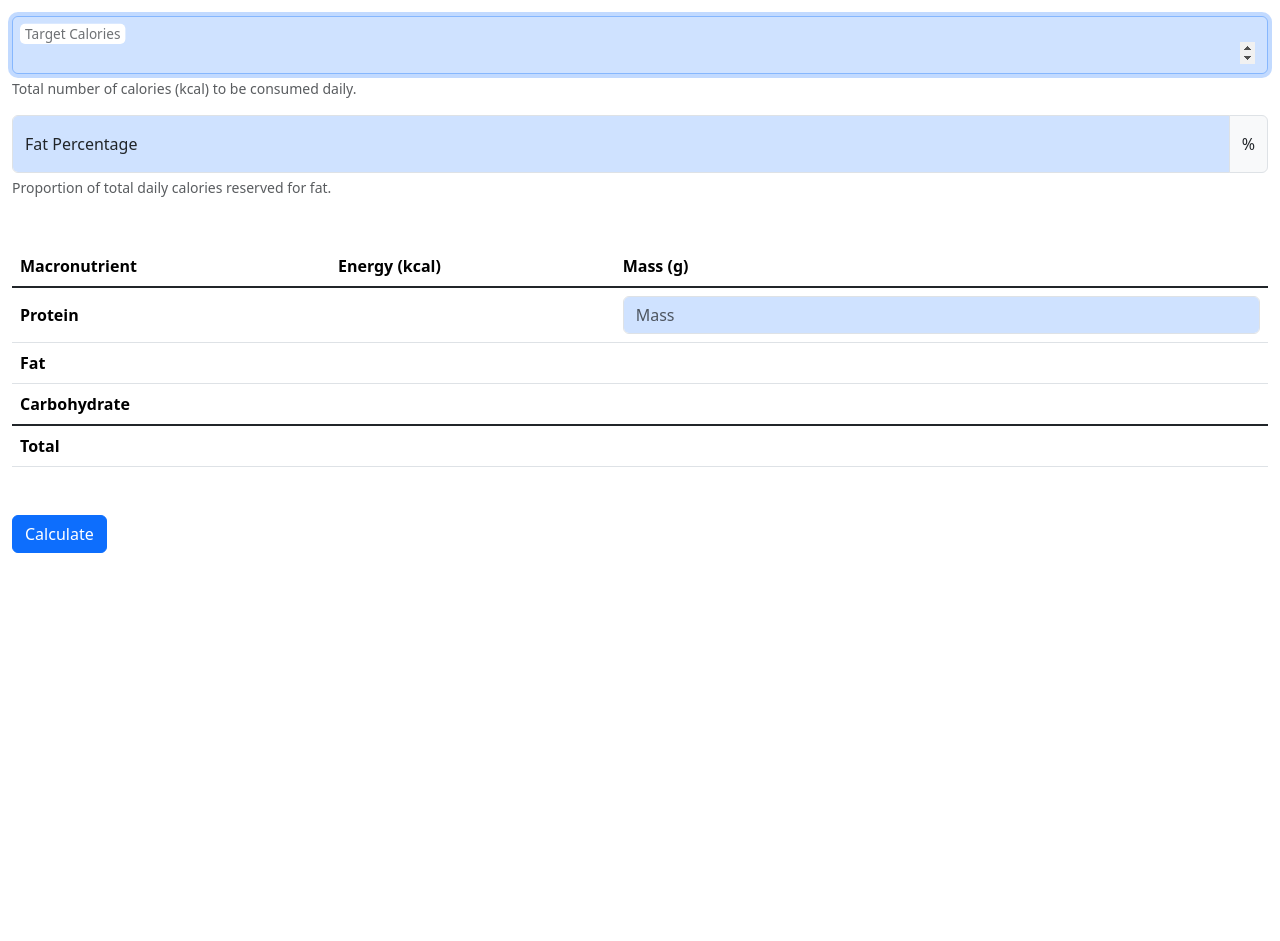
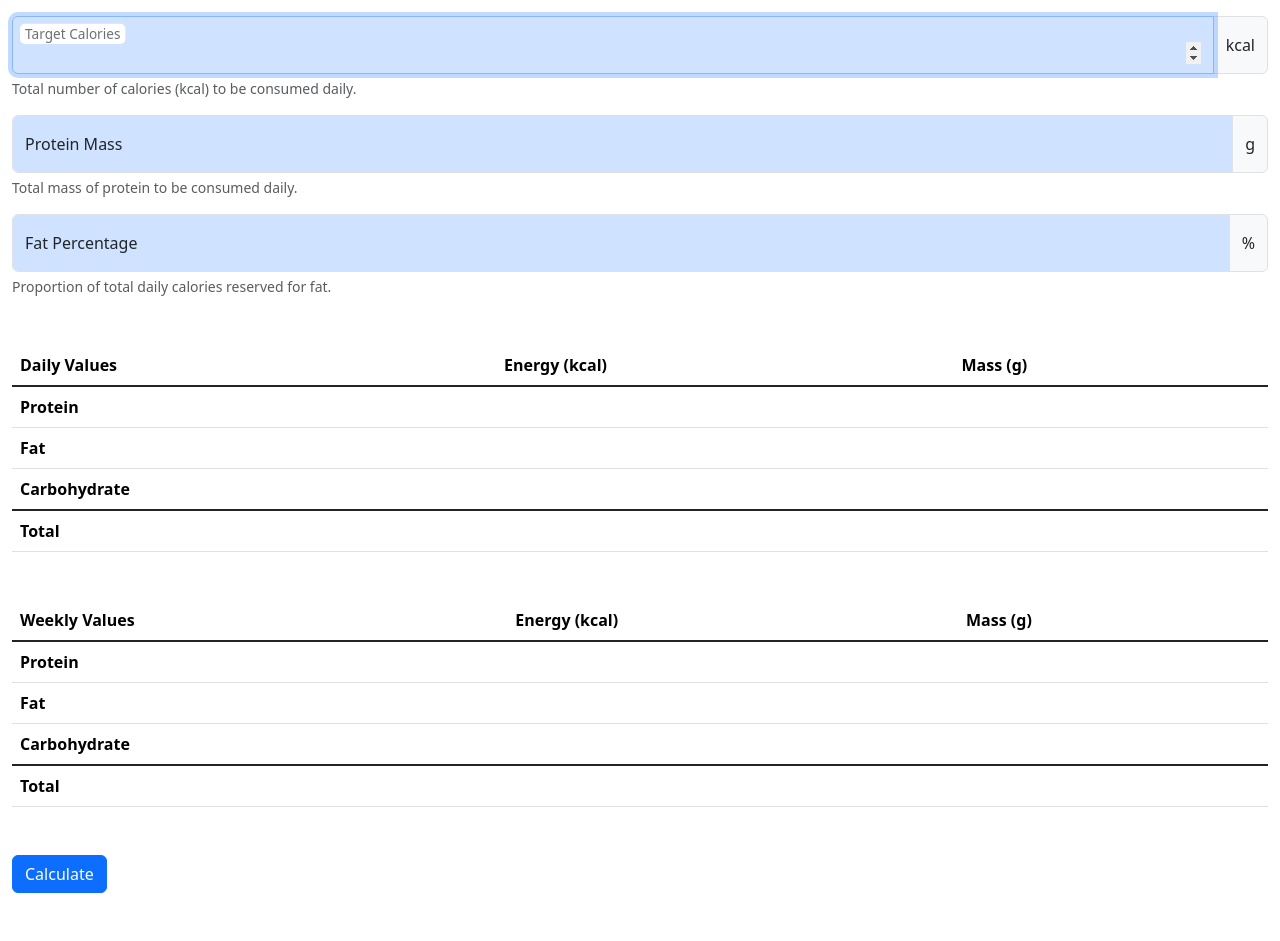
Before and after one commit to Devissam6/health-companion, a Flask app: page / in a window 1280 px wide. Before the commit the page ends 553 px from the top, so only its background shows below. Run offline with Flask 2, Linux system fonts and the light colour scheme; lists and menus that the app fills with data are empty.

Commit message:
add table for weekly values

```diff
--- a/app.py
+++ b/app.py
@@ -21,7 +21,6 @@ def index():
                 (key == "fatPercent" and ((value/100) * info["targetCal"] > info["targetCal"] - 4 * info["proteinMass"] or value > 100) and "proteinMass" not in errorMsg)):
                 errorMsg += ("({error}) ".format(error=key))
                 error = True
-
         if error:
             return render_template("index.html", errorMsg=errorMsg)
         # Calculate values to fill table
@@ -31,8 +30,6 @@ def index():
         info["carbEnergy"] = info["targetCal"] - info["proteinEnergy"] - info["fatEnergy"]
         info["carbMass"] = info["carbEnergy"] * (1/4)
         info["totalEnergy"] = info["targetCal"]
-        for key in info:
-            info[key] = round(info[key], 1)
         # Render index page with values in info
         return render_template("index.html", info=info)
     # Response to GET request
--- a/templates/index.html
+++ b/templates/index.html
@@ -27,11 +27,25 @@
             <form action="/" method="post">
                 <div class="mb-5 container-fluid" id="mealPlanConstraints">
                     <div class="mb-3">
-                        <div class="form-floating">
-                            <input class="form-control bg-primary-subtle" autocomplete="off" autofocus id="targetCal" name="targetCal" aria-describedby="targetCalHelp" placeholder="Target" type="number" min="0" {% if info %} value="{{ info.targetCal }}" {% endif %} required>
-                            <label for="targetCal" class="form-label">Target Calories</label>
+                        <div class="input-group">
+                            <div class="form-floating">
+                                <input class="form-control bg-primary-subtle" autocomplete="off" autofocus id="targetCal" name="targetCal" aria-describedby="targetCalHelp" placeholder="Target" type="number" min="0" {% if info %} value="{{ info.targetCal }}" {% endif %} required>
+                                <label for="targetCal" class="form-label">Target Calories</label>
+                            </div>
+                            <span class="input-group-text">kcal</span>
                         </div>
                         <div id="targetCalHelp" class="form-text">Total number of calories (kcal) to be consumed daily.</div>
+                    </div>
+
+                    <div class="mb-3">
+                        <div class="input-group">
+                            <div class="form-floating">
+                                <input class="form-control bg-primary-subtle" autocomplete="off" id="proteinMass" name="proteinMass" aria-describedby="proteinMassHelp" placeholder="Mass" type="number" min="0" {% if info %} value="{{ info.proteinMass }}" {% endif %} required>
+                                <label for="proteinMass" class="form-label">Protein Mass</label>
+                            </div>
+                            <span class="input-group-text">g</span>
+                        </div>
+                        <div id="proteinMassHelp" class="form-text">Total mass of protein to be consumed daily.</div>
                     </div>
 
                     <div class="mb-3">
@@ -46,11 +60,11 @@
                     </div>
                 </div>
 
-                <div class="mb-5 container-fluid" id="macroTable">
+                <div class="mb-5 container-fluid" id="macroTableDaily">
                     <table class="table table-hover align-middle">
                         <thead>
                             <tr>
-                                <th scope="col">Macronutrient</th>
+                                <th scope="col">Daily Values</th>
                                 <th scope="col">Energy (kcal)</th>
                                 <th scope="col">Mass (g)</th>
                             </tr>
@@ -59,25 +73,63 @@
                         <tbody class="table-group-divider">
                             <tr>
                                 <th scope="row">Protein</th>
-                                <td>{% if info %}{{ info.proteinEnergy }}{% endif %}</td>
-                                <td><input class="form-control bg-primary-subtle" autocomplete="off" id="proteinMass" name="proteinMass" placeholder="Mass" type="number" min="0" {% if info %} value="{{ info.proteinMass }}" {% endif %} required></td>
+                                <td>{% if info %}{{ "%.1f"|format(info.proteinEnergy) }}{% endif %}</td>
+                                <td>{% if info %}{{ "%.1f"|format(info.proteinMass) }}{% endif %}</td>
                             </tr>
                             <tr>
                                 <th scope="row">Fat</th>
-                                <td>{% if info %}{{ info.fatEnergy }}{% endif %}</td>
-                                <td>{% if info %}{{ info.fatMass }}{% endif %}</td>
+                                <td>{% if info %}{{ "%.1f"|format(info.fatEnergy) }}{% endif %}</td>
+                                <td>{% if info %}{{ "%.1f"|format(info.fatMass) }}{% endif %}</td>
                             </tr>
                             <tr>
                                 <th scope="row">Carbohydrate</th>
-                                <td>{% if info %}{{ info.carbEnergy }}{% endif %}</td>
-                                <td>{% if info %}{{ info.carbMass }}{% endif %}</td>
+                                <td>{% if info %}{{ "%.1f"|format(info.carbEnergy) }}{% endif %}</td>
+                                <td>{% if info %}{{ "%.1f"|format(info.carbMass) }}{% endif %}</td>
                             </tr>
                         </tbody>
 
                         <tfoot class="table-group-divider">
                             <tr>
                                 <th scope="row">Total</th>
-                                <td>{% if info %}{{ info.totalEnergy }}{% endif %}</td>
+                                <td>{% if info %}{{ "%.1f"|format(info.totalEnergy) }}{% endif %}</td>
+                                <td></td>
+                            </tr>
+                        </tfoot>
+                    </table>
+                </div>
+
+                <div class="mb-5 container-fluid" id="macroTableWeekly">
+                    <table class="table table-hover align-middle">
+                        <thead>
+                            <tr>
+                                <th scope="col">Weekly Values</th>
+                                <th scope="col">Energy (kcal)</th>
+                                <th scope="col">Mass (g)</th>
+                            </tr>
+                        </thead>
+
+                        <tbody class="table-group-divider">
+                            <tr>
+                                <th scope="row">Protein</th>
+                                <td>{% if info %}{{ "%.1f"|format(info.proteinEnergy * 7) }}{% endif %}</td>
+                                <td>{% if info %}{{ "%.1f"|format(info.proteinMass * 7) }}{% endif %}</td>
+                            </tr>
+                            <tr>
+                                <th scope="row">Fat</th>
+                                <td>{% if info %}{{ "%.1f"|format(info.fatEnergy * 7) }}{% endif %}</td>
+                                <td>{% if info %}{{ "%.1f"|format(info.fatMass * 7) }}{% endif %}</td>
+                            </tr>
+                            <tr>
+                                <th scope="row">Carbohydrate</th>
+                                <td>{% if info %}{{ "%.1f"|format(info.carbEnergy * 7) }}{% endif %}</td>
+                                <td>{% if info %}{{ "%.1f"|format(info.carbMass * 7) }}{% endif %}</td>
+                            </tr>
+                        </tbody>
+
+                        <tfoot class="table-group-divider">
+                            <tr>
+                                <th scope="row">Total</th>
+                                <td>{% if info %}{{ "%.1f"|format(info.totalEnergy * 7) }}{% endif %}</td>
                                 <td></td>
                             </tr>
                         </tfoot>
```
Also changed, not shown: README.md, changelog.md.
